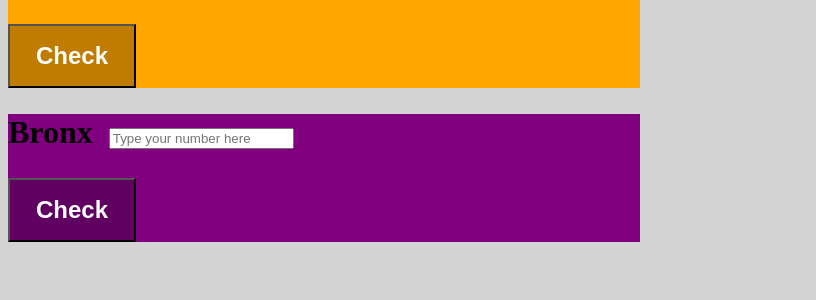
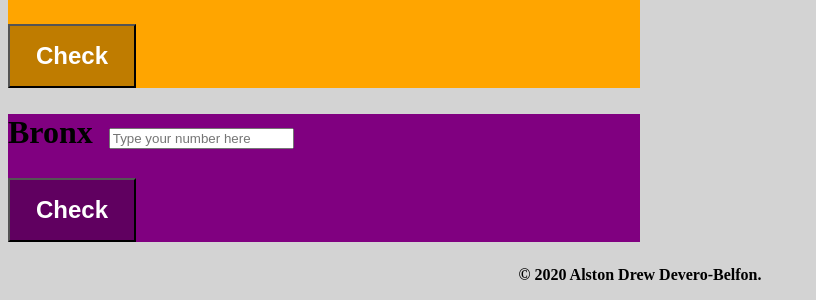
Before and after one commit to DrewDevero/Dougie-the-Donut-Pizza-Rat---by-Drew-Devero, a plain HTML site: page docs/index.html in a window 1280 px wide. Shown: the part 587-887 px from the top of the page, without its empty margins (0-816 px from the left). Before the commit the page ends 845 px from the top, so only its background shows below. Drawn offline with nearby package versions, Linux system fonts and the light colour scheme.

Commit message:
added copyright

```diff
--- a/docs/app.js
+++ b/docs/app.js
@@ -21,6 +21,15 @@ $(() => {
     $("body").css({
     "background-color" : "lightgrey"
     });
+    $(".copyright-spacing").css({
+    "display": "flex",
+    "justify-content": "center"
+    })
+    $(".copyright").css({
+    "font-weight": "bold",
+    "font-size": "16px",
+    "margin": "8px"
+    })
     $("h2").css({
     "font-size" : "2rem",
     "text-transform" : "capitalize"
--- a/docs/index.html
+++ b/docs/index.html
@@ -41,6 +41,9 @@
             <div class="paragraphDiv">
                 <p></p>
             </div>
+            <footer class="copyright-spacing">
+                <p class="copyright">&copy; 2020 Alston Drew Devero-Belfon.</p>
+            </footer>
     </main>
 <script
   src="https://code.jquery.com/jquery-3.5.1.js"
```
